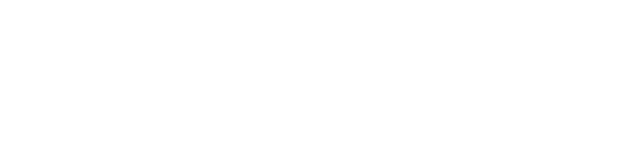
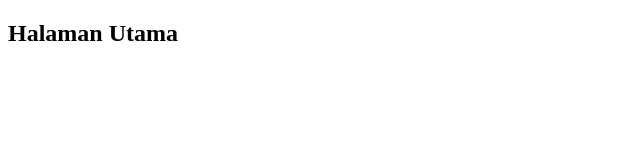
Before and after one commit to Aril-Man/Simulasi_Remote_Local_Github, a plain HTML site: page Index.html in a window 1280 px wide. Shown: the whole page, without its empty margins (0-640 px from the left). Drawn offline with Linux system fonts and the light colour scheme.

Commit message:
Menambahkan Baris h2

```diff
--- a/Index.html
+++ b/Index.html
@@ -6,6 +6,6 @@
     <title>Halaman Index</title>
 </head>
 <body>
-
+    <h2>Halaman Utama</h2>
 </body>
 </html>
```
